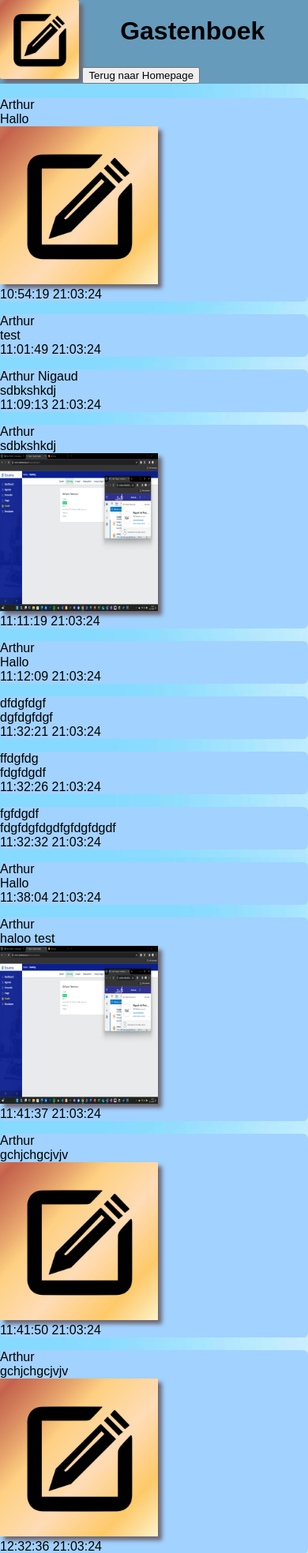
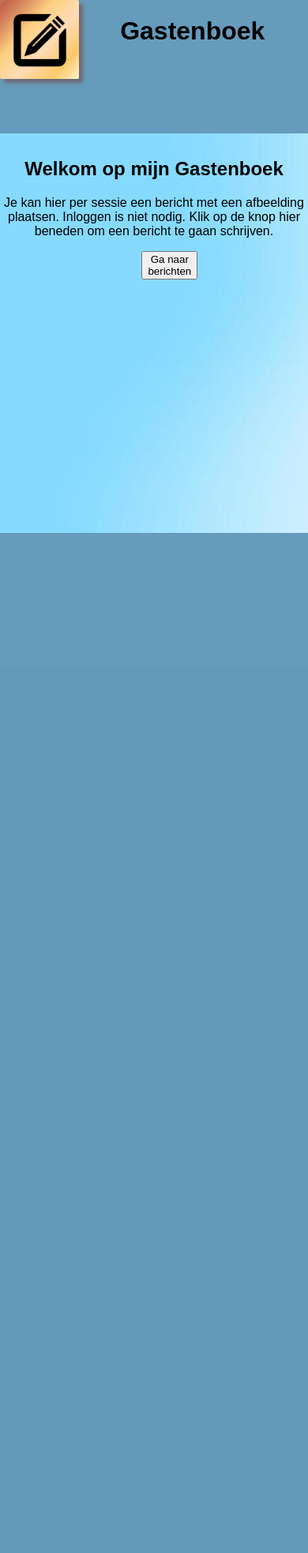
Before and after one commit to ArthurNDW/Gastenboek, a PHP site: page / in a window 390 px wide; the page is wider, and only the part inside the window is pictured. Shown: the top 1967 px of that part at 79% size. After the commit the page ends 675 px from the top of that part, so only its background shows below. Run offline with PHP 8.4, Linux system fonts and the light colour scheme.

Commit message:
feedback verbeterd

```diff
--- a/getMessages.php
+++ b/getMessages.php
@@ -4,6 +4,8 @@ $jsonData = file_get_contents('jsondata.json');
 $data = json_decode($jsonData, true);
 
 $htmlString = '';
+
+rsort($data);
 
 if ($data != null) {
 
--- a/index.php
+++ b/index.php
@@ -1,8 +1,3 @@
-<?php
-include 'getMessages.php';
-?>
-
-
 <!DOCTYPE html>
 <html lang="en">
 
@@ -15,43 +10,27 @@ include 'getMessages.php';
 
 <body>
 
-  <div class="container">
 
-    <div class="Gastenboek">
+  <div class="containerhomepage">
+
+    <div class="gastb">
+
       <H1 class="GB">Gastenboek</H1>
       <img id="logo" src="512x512bb.jpg" alt="ik" style="width:205px;height:205px;">
-      <a href="homepage.php">
-        <button>Terug naar Homepage</button>
+    </div>
+
+    <div class="text">
+      <H2 class="TX">Welkom op mijn Gastenboek</H2>
+      <p class="tx">Je kan hier per sessie een bericht met een afbeelding plaatsen.
+        Inloggen is niet nodig.
+        Klik op de knop hier beneden om een bericht te gaan schrijven.</p>
+
+      <a href="gastenboek.php">
+        <button class="Tx">Ga naar berichten</button>
       </a>
 
     </div>
-    <div class="messages-container">
-      <br>
-      <div class="messages">
-
-        <?php
-        echo $htmlString;
-        ?>
-
-      </div>
-      <br>
-
-    </div>
-
-    <div class="NBFV">
-
-      <form class="nb" action="post_information.php" method="post" enctype="multipart/form-data">
-        <input type="text" name="name" maxlength="50" required placeholder="Naam">
-        <br>
-        <input type="text" name="message" maxlength="500" required placeholder="Bericht                (Max:500)">
-        <br>
-        <input type="file" name="uploadedImage">
-        <br>
-        <input type="submit" value="Plaats Bericht" name="submit">
-        <br>
-      </form>
-
-    </div>
+    <div class="on"></div>
 
   </div>
 
@@ -59,9 +38,3 @@ include 'getMessages.php';
 </body>
 
 </html>
-
-<?php
-if (isset($_GET['status']) && $_GET['status'] === "alreadysent") {
-  echo "<script> alert('Maximaal aantal berichten bereikt voor deze sessie.'); </script>";
-}
-?>
--- a/jsondata.json
+++ b/jsondata.json
@@ -184,5 +184,17 @@
         "message": "tcyry",
         "uploadedImage": "Schermafbeelding 2024-04-05 105045.png",
         "time": "12:16:27 05:04:24"
+    },
+    {
+        "name": "ewfwf",
+        "message": "efwfwef",
+        "uploadedImage": null,
+        "time": "10:47:35 11:04:24"
+    },
+    {
+        "name": "test test",
+        "message": "tes",
+        "uploadedImage": null,
+        "time": "09:42:31 12:04:24"
     }
 ]
--- a/post_information.php
+++ b/post_information.php
@@ -3,7 +3,7 @@
 session_start();
 
 if (isset($_SESSION['message_sent']) && $_SESSION['message_sent'] === true) {
-  header("Location: index.php?status=alreadysent");
+  header("Location: gastenboek.php?status=alreadysent");
   exit();
 }
 
@@ -38,7 +38,7 @@ if ($_SERVER["REQUEST_METHOD"] == "POST") {
 
   file_put_contents('jsondata.json', $json);
   $_SESSION['message_sent'] = true;
-  header("Location: index.php");
+  header("Location: gastenboek.php");
   // echo  '<pre>' . $json . "</pre>";
 }
 
--- a/style.css
+++ b/style.css
@@ -21,77 +21,6 @@
   font-family: Arial, Helvetica, sans-serif;
 }
 
-@media screen and (max-width: 320px) {
-  #logo {
-    max-width: 100px;
-    max-height: 100px;
-  }
-
-  .GB {
-    margin-left: 25%;
-  }
-
-  .TX {
-    margin-right: 20%;
-  }
-
-  .tx {
-    margin-right: 20%;
-  }
-
-  .Tx {
-    margin-left: 16%;
-  }
-}
-
-@media screen and (max-width: 375px) {
-  #logo {
-    max-width: 100px;
-    max-height: 100px;
-  }
-
-  .GB {
-    margin-left: 25%;
-  }
-
-  .TX {
-   text-align: center;
-   margin-left: auto;
-  }
-
-  .tx {
-    margin-right: 20%;
-  }
-
-  .Tx {
-    margin-left: 16%;
-  }
-}
-
-@media screen and (max-width: 425px) {
-  #logo {
-    max-width: 100px;
-    max-height: 100px;
-  }
-
-  .GB {
-    margin-left: 25%;
-  }
-
-  .TX {
-    margin-left: 16%;
-    margin-top: 21%;
-  }
-
-  .tx {
-    margin-right: 20%;
-  }
-
-  .Tx {
-    margin-left: 16%;
-  }
-}
-
 @media screen and (max-width: 768px) {
   #logo {
     max-width: 100px;
@@ -103,18 +32,19 @@
   }
 
   .TX {
-    margin-left: 16%;
-    margin-top: 21%;
+    text-align: left;
   }
 
   .tx {
-    margin-right: 20%;
+    text-align: left;
   }
 
   .Tx {
-    margin-left: 16%;
+    margin-right: 60%;
   }
+
 }
+
 
 .Gastenboek {
   grid-area: Gastenboek;
@@ -215,12 +145,12 @@ body,
 
 
 .TX {
-  margin-left: 37%;
   margin-top: 8%;
+  text-align: center;
 }
 
 .tx {
-  margin-left: 18%;
+  text-align: center;
 }
 
 .Tx {
```
Also changed, not shown: gastenboek.php (added, +67 -0 lines), homepage.php (deleted, +0 -40 lines).
